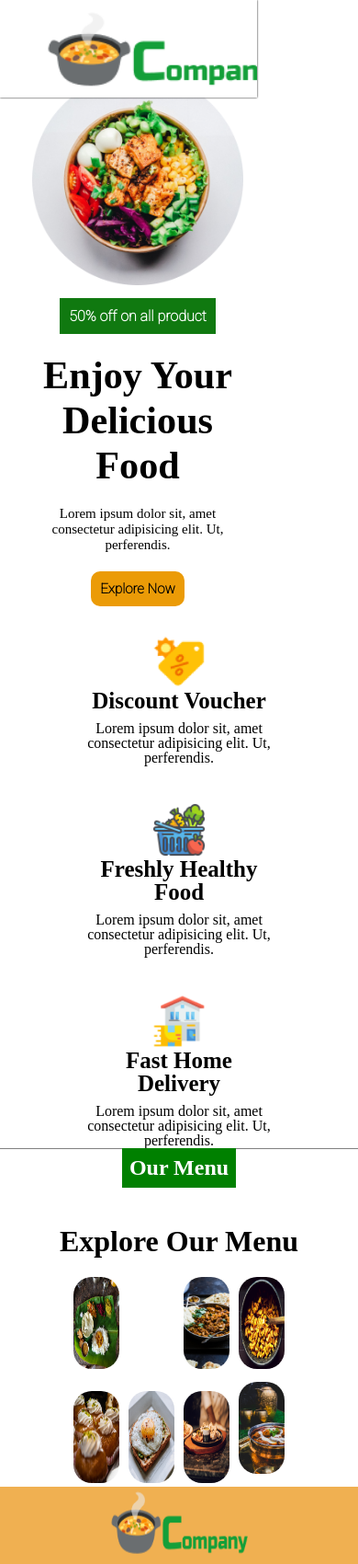
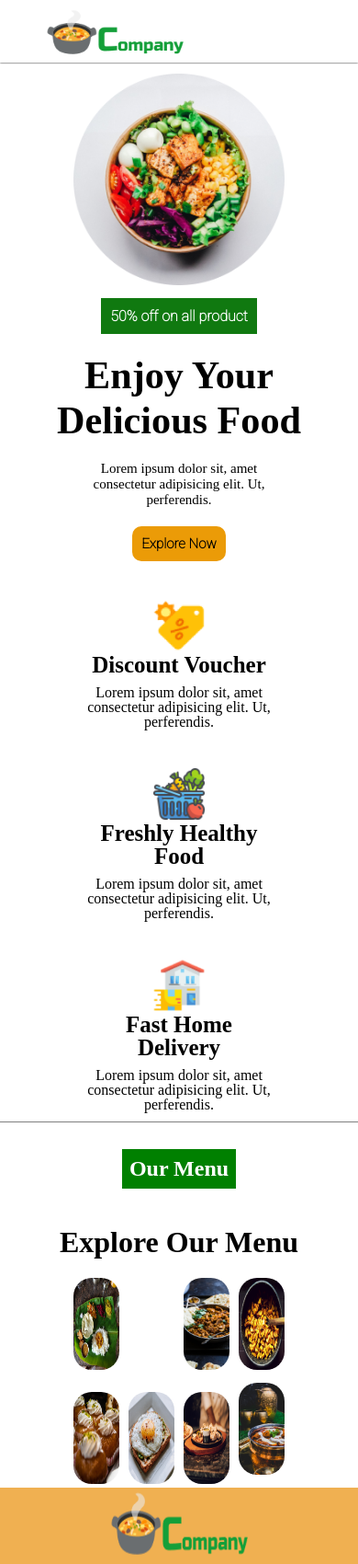
Before and after one commit to abhishekthakur797/Web-Development-using-HTML-CSS, a plain HTML site: page Restaurant/index.html in a window 390 px wide. Shown: the top 1700 px of the page at 92% size. Drawn offline with Linux system fonts and the light colour scheme.

Commit message:
media query added for restuarant website

```diff
--- a/Restaurant/style.css
+++ b/Restaurant/style.css
@@ -8,7 +8,7 @@
 /*! 1.Navigation Section*/
 nav {
   width: 100%;
-  height: 100px;
+  height: 12vh;
   box-shadow: 0px 0px 2px 0px;
   overflow: hidden;
   background-color: white;
@@ -18,6 +18,7 @@ nav {
 }
 nav img {
   margin: 7px 0px 0px 50px;
+  width: 130px;
 }
 /*! 2. Offer Section*/
 .offer-section {
@@ -121,6 +122,12 @@ nav img {
 .menu-section {
   width: 100%;
 }
+.menu-section-img img {
+  width: 200px;
+}
+.item1 img {
+  width: 400px;
+}
 .menu-section-img {
   display: grid;
   gap: 10px;
@@ -164,9 +171,9 @@ footer {
   background-color: rgb(240, 176, 81);
   display: flex;
   gap: 80px;
-  padding: 20px 180px;
-  align-self: center;
+  padding: 20px 50px;
   margin-top: 30px;
+  justify-content: space-between;
 }
 footer img {
   width: 150px;
@@ -218,16 +225,17 @@ footer ul li {
 }
 
 /*! Media Query*/
-@media (max-width: 400px) {
+@media (max-width: 450px) {
   /** navigation section */
+
   nav {
-    width: 280px;
+    width: 100%;
     padding: 0;
     margin: 0;
     height: auto;
   }
   nav img {
-    width: 250px;
+    width: 150px;
   }
   /** 2.offer section  */
   .offer-section {
@@ -237,7 +245,6 @@ footer ul li {
     margin-top: 50px;
     padding: 30px;
     align-items: center;
-    width: 300px;
   }
   .offer-section img {
     width: 230px;
@@ -261,7 +268,7 @@ footer ul li {
     display: flex;
     flex-direction: column;
     margin: 0;
-    padding: 0;
+    padding: 10px;
   }
   .service-section-content {
     display: flex;
@@ -279,8 +286,10 @@ footer ul li {
   .menu-section {
     width: 390px;
     margin: 0;
+    margin-top: 30px;
     padding: 0;
     gap: 0;
+    align-items: center;
   }
   .menu-section-img img {
     width: 50px;
```
